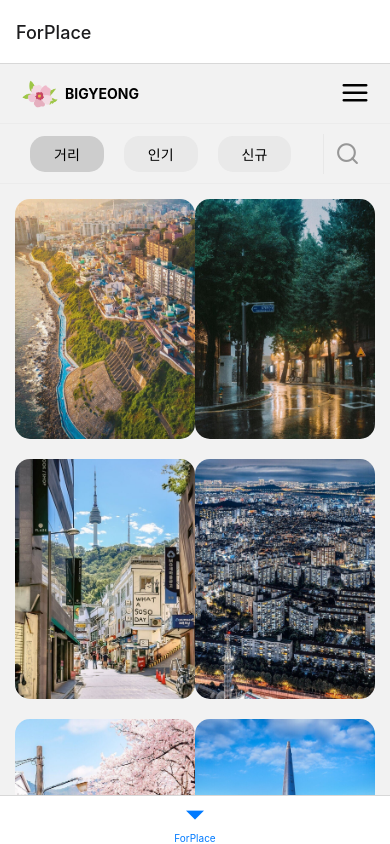
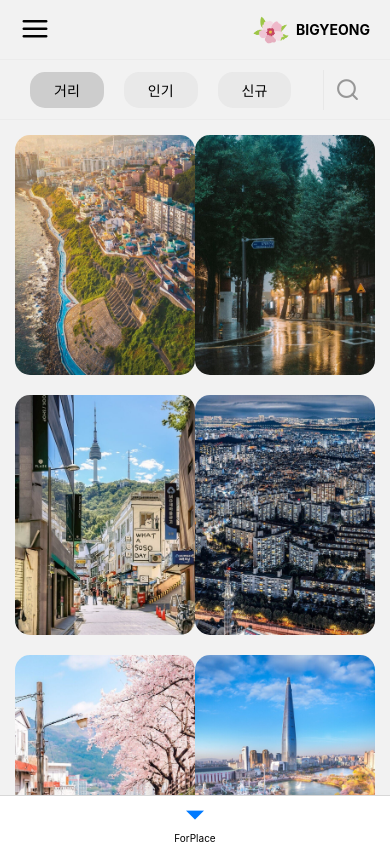
Before and after one commit to ShinEunJin/bigyeong_app, a React Native app: screen / in a window 390 px wide. Built offline with nearby package versions, Linux system fonts and the light colour scheme.

Commit message:
not axios, install apollo

```diff
--- a/App.tsx
+++ b/App.tsx
@@ -1,9 +1,19 @@
 import React from 'react';
+import {ApolloClient, InMemoryCache, ApolloProvider} from '@apollo/client';
 
 import RootNavigation from './src/routes/RootNavigation';
 
+const client = new ApolloClient({
+  uri: 'localhost:5500/graphql',
+  cache: new InMemoryCache(),
+});
+
 const App = () => {
-  return <RootNavigation />;
+  return (
+    <ApolloProvider client={client}>
+      <RootNavigation />
+    </ApolloProvider>
+  );
 };
 
 export default App;
--- a/babel.config.js
+++ b/babel.config.js
@@ -5,7 +5,7 @@ module.exports = {
       'module-resolver',
       {
         root: ['./src'],
-        extentions: ['.tsx', '.ts', '.json'],
+        extensions: ['.tsx', '.ts', '.json'],
         alias: {
           '@': './src',
         },
--- a/package.json
+++ b/package.json
@@ -10,9 +10,11 @@
     "lint": "eslint . --ext .js,.jsx,.ts,.tsx"
   },
   "dependencies": {
+    "@apollo/client": "^3.6.6",
     "@react-navigation/bottom-tabs": "^6.3.1",
     "@react-navigation/native": "^6.0.10",
     "@react-navigation/native-stack": "^6.6.2",
+    "graphql": "^16.5.0",
     "react": "17.0.2",
     "react-native": "0.68.2",
     "react-native-safe-area-context": "^4.2.5",
--- a/src/components/Header.js
+++ b/src/components/Header.js
@@ -5,15 +5,15 @@ import IconFeather from 'react-native-vector-icons/Feather';
 const Header = () => {
   return (
     <View style={styles.headerBox}>
+      <View>
+        <IconFeather color="#000" name="menu" size={30} />
+      </View>
       <View style={styles.logoBox}>
         <Image
           source={require('@/assets/images/logo.png')}
           style={styles.logoStyle}
         />
         <Text style={styles.logoFontStyle}>BIGYEONG</Text>
-      </View>
-      <View>
-        <IconFeather color="#000" name="menu" size={30} />
       </View>
     </View>
   );
--- a/src/routes/RootNavigation.tsx
+++ b/src/routes/RootNavigation.tsx
@@ -5,24 +5,30 @@ import {createBottomTabNavigator} from '@react-navigation/bottom-tabs';
 
 import Main from '@/views/Main';
 
-type RootStackParamList = {
+type BottomTabParamList = {
+  ForPlace: undefined;
+};
+
+type ForPlaceStackParamList = {
   Main: undefined;
 };
 
-const Stack = createNativeStackNavigator<RootStackParamList>();
-const BottomTab = createBottomTabNavigator();
+const ForPlaceStack = createNativeStackNavigator<ForPlaceStackParamList>();
+const BottomTab = createBottomTabNavigator<BottomTabParamList>();
 
 const RootNavigation = () => {
   return (
     <NavigationContainer>
-      <BottomTab.Navigator>
-        <BottomTab.Screen name="ForPlace">
+      <BottomTab.Navigator screenOptions={{headerShown: false}}>
+        <BottomTab.Screen
+          name="ForPlace"
+          options={{tabBarLabelStyle: {color: '#000'}}}>
           {() => (
-            <Stack.Navigator
+            <ForPlaceStack.Navigator
               screenOptions={{headerShown: false}}
               initialRouteName="Main">
-              <Stack.Screen name="Main" component={Main} />
-            </Stack.Navigator>
+              <ForPlaceStack.Screen name="Main" component={Main} />
+            </ForPlaceStack.Navigator>
           )}
         </BottomTab.Screen>
       </BottomTab.Navigator>
--- a/src/views/Main/MainContainer.tsx
+++ b/src/views/Main/MainContainer.tsx
@@ -1,4 +1,5 @@
 import React from 'react';
+
 import MainPresenter from './MainPresenter';
 
 const MainContainer = () => {
```
Also changed, not shown: 1 other file (tests, documents, lock files or other folders).
